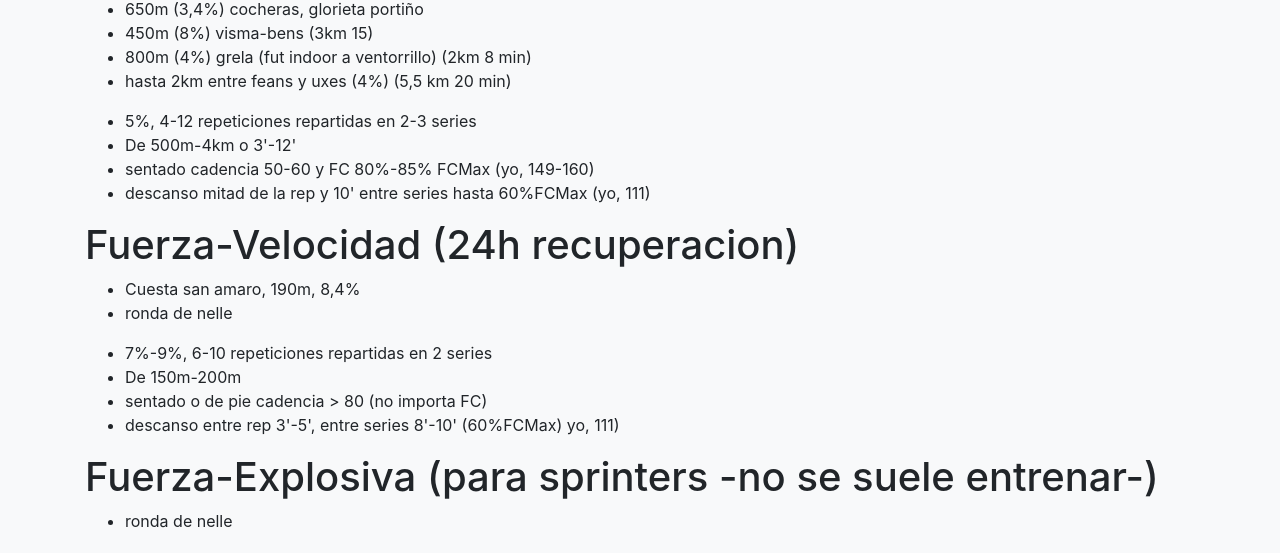
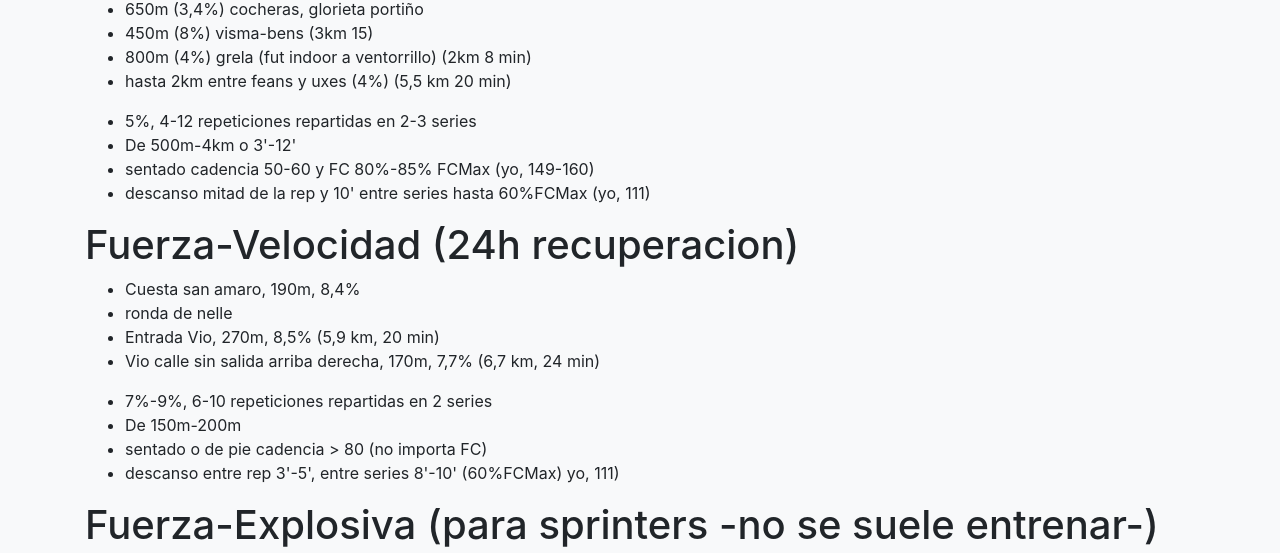
Before and after one commit to robertofrancos/robertofrancos.github.io, a plain HTML site: page TrainingTime.html in a window 1280 px wide. Shown: the part 505-1058 px from the top of the page. Drawn offline with nearby package versions, Linux system fonts and the light colour scheme.

Commit message:
Update TrainingTime.html

```diff
--- a/TrainingTime.html
+++ b/TrainingTime.html
@@ -76,6 +76,8 @@
 	<ul>
 			<li>Cuesta san amaro, 190m, 8,4%</li>
 			<li>ronda de nelle</li>
+			<li>Entrada Vio, 270m, 8,5% (5,9 km, 20 min)</li>
+			<li>Vio calle sin salida arriba derecha, 170m, 7,7% (6,7 km, 24 min)</li>
 	</ul>
 	<ul>
 		<li>7%-9%, 6-10 repeticiones repartidas en 2 series</li>
```
